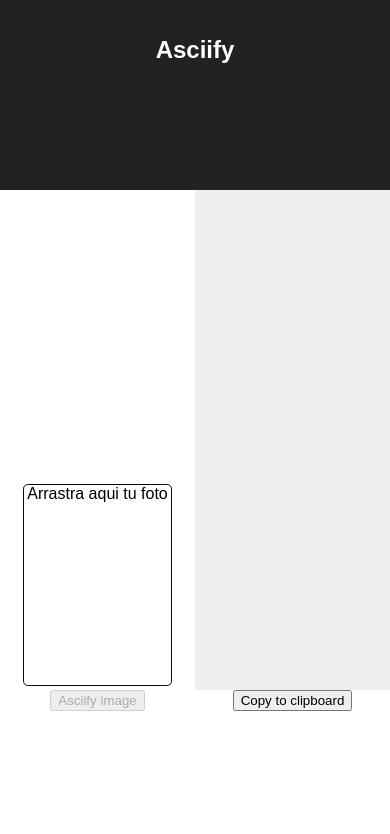
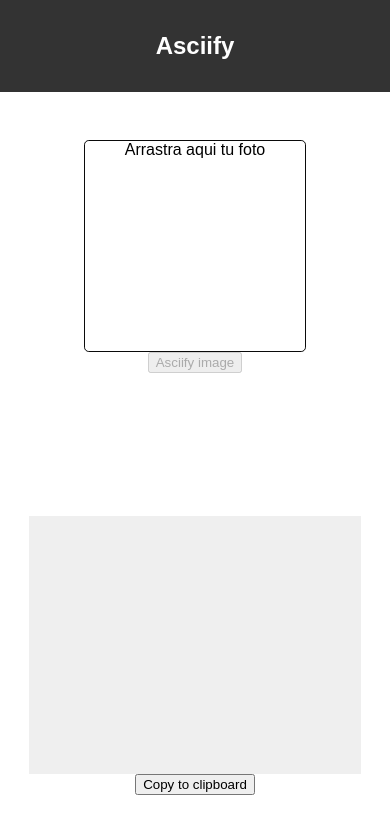
Before and after one commit to Rudycc/asciify-front, a React (Create React App) app: page / in a window 390 px wide. Shown: the top 834 px of the page. Built offline with nearby package versions, Linux system fonts and the light colour scheme.

Commit message:
Mobile first

```diff
--- a/src/App.css
+++ b/src/App.css
@@ -2,16 +2,42 @@
   text-align: center;
 }
 
-.App-logo {
-  animation: App-logo-spin infinite 20s linear;
-  height: 80px;
+.App-header {
+  background-color: rgb(51, 51, 51);
+  padding: 1rem 0;
+  color: white;
+  display: flex;
+  justify-content: center;
+  align-items: center;
 }
 
-.App-header {
-  background-color: #222;
-  height: 150px;
-  padding: 20px;
-  color: white;
+.main-container {
+  display: flex;
+  justify-content: center;
+  align-items: center;
+  height: calc(100vh - 93px);
+  flex-direction: column;
+}
+
+.drag-container,
+.console-container {
+  width: 75%;
+  display: flex;
+  flex-direction: column;
+  padding: 3rem;
+  height: 100%;
+  align-items: center;
+}
+
+.console-container {
+  width: 85%;
+}
+
+.console {
+  width: 100%;
+  height: 100%;
+  overflow: auto;
+  background: rgb(239, 239, 239);
 }
 
 .App-title {
--- a/src/App.js
+++ b/src/App.js
@@ -4,7 +4,7 @@ import Dropzone from  'react-dropzone';
 import './App.css';
 
 const Console = ({text}) => ((
-  <div style={{width: '100%', height: '500px', overflow: 'auto', background: '#efefef'}} >
+  <div className="console" >
     <div style={{fontFamily: ['Menlo', 'Consolas', 'DejaVu Sans Mono', 'monospace']}}>
       {text}
     </div>
@@ -72,8 +72,8 @@ class App extends Component {
         <header className="App-header">
           <h1 className="App-title">Asciify</h1>
         </header>
-        <div>
-          <div style={{width: '50%', display: 'inline-block'}}>
+        <div className="main-container">
+          <div className="drag-container">
             <Dropzone className="photoDragNew" onDrop={this.handleDrop}
                                 accept="image/jpeg,image/jpg,image/png" multiple={false} >
               {this.state.preview === ''? 'Arrastra aqui tu foto':
@@ -82,7 +82,7 @@ class App extends Component {
             </Dropzone>
             <button style={{display: 'inline-block'}} onClick={this.asciify} disabled={!this.state.image}>Asciify image</button>
           </div>
-          <div style={{width: '50%', display: 'inline-block'}}>
+          <div className="console-container">
             <Console text={this.state.text}/>
             <CopyToClipboard text={this.state.text} onCopy={() => {alert('copied')}}>
               <button>Copy to clipboard</button>
```
